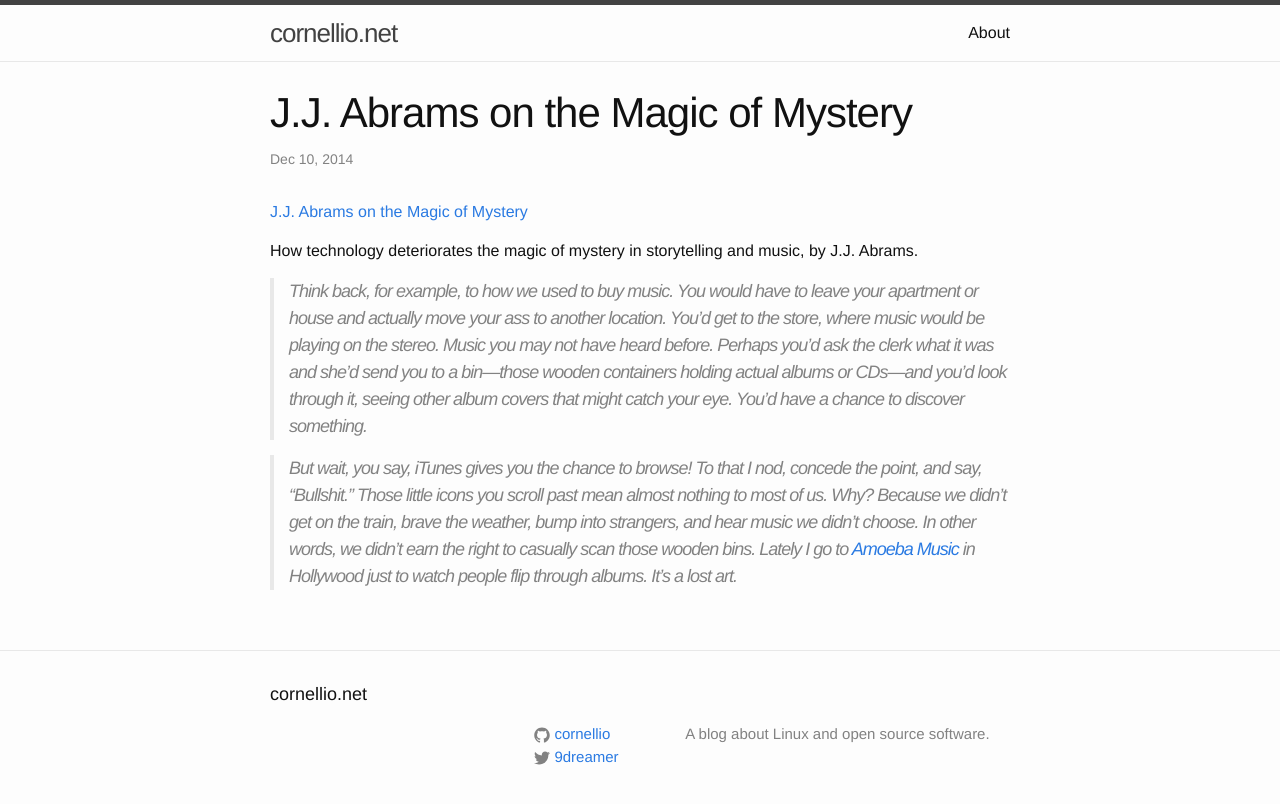
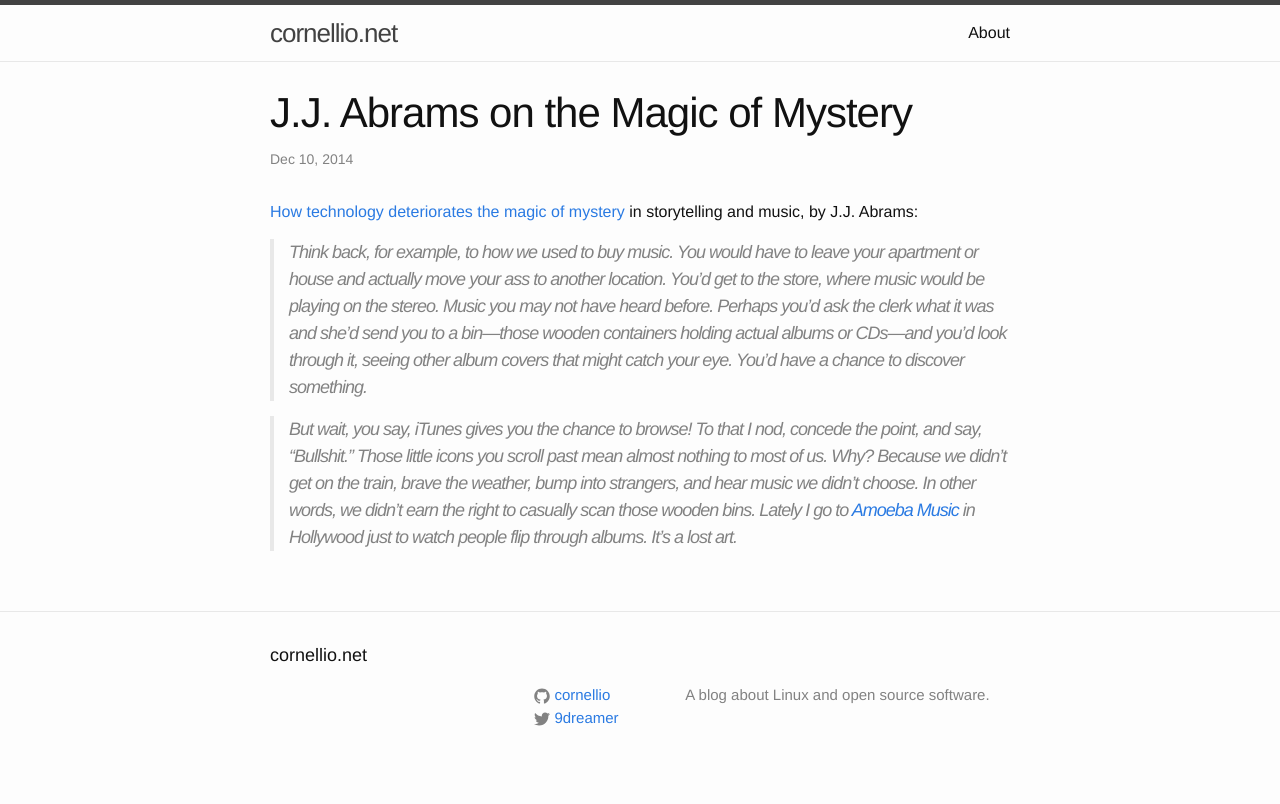
Before and after one commit to Cornellio/jekyll-blog, a Jekyll site: the page built from _posts/2014-12-10-mystery.md, in a window 1280 px wide. Shown: the top 804 px of the page. Built offline with Jekyll 4.4.1, drawn with Linux system fonts in a browser that asks for light colours.

Commit message:
update site

```diff
--- a/_posts/2014-12-10-mystery.md
+++ b/_posts/2014-12-10-mystery.md
@@ -5,9 +5,7 @@ date:   2014-12-10 8:02:00
 categories:
 ---
 
-[J.J. Abrams on the Magic of Mystery](http://archive.wired.com/techbiz/people/magazine/17-05/mf_jjessay?currentPage=all)
-
-How technology deteriorates the magic of mystery in storytelling and music, by J.J. Abrams.
+[How technology deteriorates the magic of mystery](http://archive.wired.com/techbiz/people/magazine/17-05/mf_jjessay?currentPage=all) in storytelling and music, by J.J. Abrams:
 
 > Think back, for example, to how we used to buy music. You would have to leave your apartment or house and actually move your ass to another location. You'd get to the store, where music would be playing on the stereo. Music you may not have heard before. Perhaps you'd ask the clerk what it was and she'd send you to a bin—those wooden containers holding actual albums or CDs—and you'd look through it, seeing other album covers that might catch your eye. You'd have a chance to discover something.
 
```
